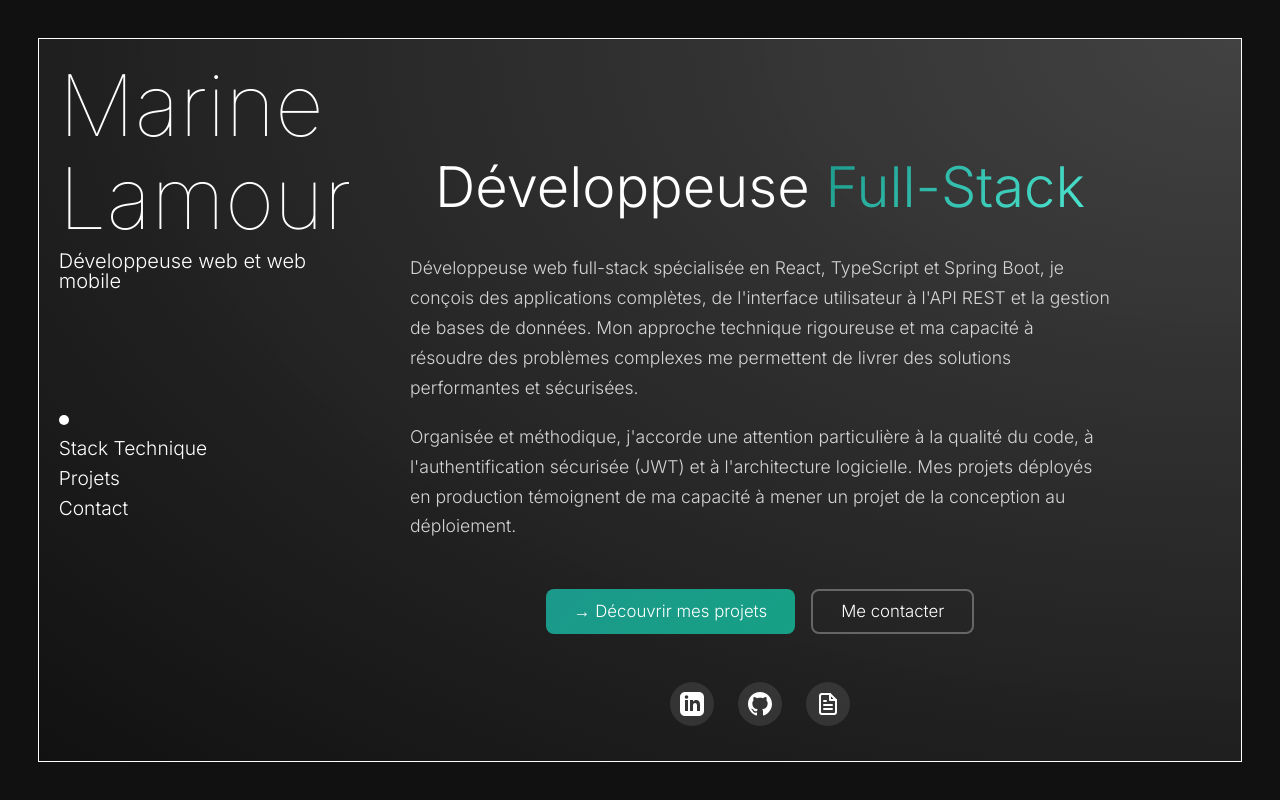
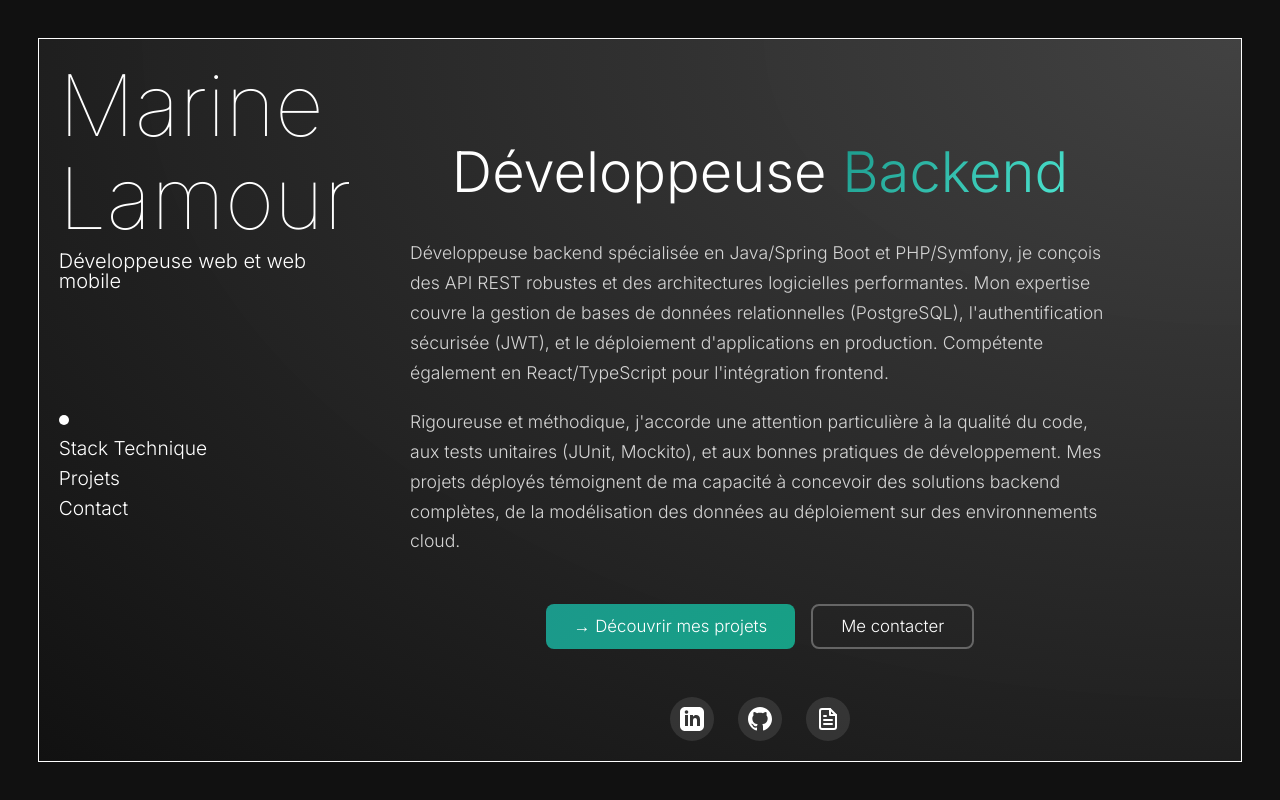
Before and after one commit to LamourMarine/portfolio-marine-lamour, a Vue app: page / in a window 1280 px wide. Built offline with nearby package versions, Linux system fonts and the light colour scheme.

Commit message:
chore: update profile

```diff
--- a/index.html
+++ b/index.html
@@ -16,21 +16,20 @@
     <meta name="viewport" content="width=device-width, initial-scale=1.0" />
 
     <!-- SEO Meta Tags -->
-    <title>Marine Lamour - Développeuse Web Full-Stack | Portfolio</title>
-    <meta
+    <title>Marine Lamour - Développeuse Backend | Portfolio</title>    <meta
       name="description"
       content="Développeuse web en reconversion, spécialisée en React, Vue.js, TypeScript, Symfony. En recherche d'alternance CDA pour septembre 2025 dans les Hauts-de-France."
     />
     <meta
-      name="keywords"
-      content="développeuse web, React, Vue.js, Symfony, TypeScript, portfolio, alternance développeur, Hauts-de-France, Boulogne-sur-Mer"
+      name="description"
+      content="Développeuse backend spécialisée en Java/Spring Boot et PHP/Symfony. Conception d'API REST, architecture logicielle et bases de données."
     />
     <meta name="author" content="Marine Lamour" />
 
     <!-- Open Graph -->
     <meta
       property="og:title"
-      content="Marine Lamour - Développeuse Web Full-Stack"
+      content="Marine Lamour - Développeuse Backend"
     />
     <meta
       property="og:description"
@@ -48,7 +47,7 @@
     <meta name="twitter:title" content="Marine Lamour - Développeuse Web" />
     <meta
       name="twitter:description"
-      content="Portfolio de développeuse web full-stack"
+      content="Portfolio de développeuse backend - Java/Spring Boot & PHP/Symfony"
     />
     <meta
       name="twitter:image"
--- a/src/components/Home.vue
+++ b/src/components/Home.vue
@@ -3,23 +3,23 @@
     <div class="home-center">
       <h1 class="home-headline">
         Développeuse
-        <span class="gradient-text">Full-Stack</span>
+        <span class="gradient-text">Backend</span>
       </h1>
 
         <div class="home-intro">
           <p>
-          Développeuse web full-stack spécialisée en React, TypeScript et Spring Boot, je
-          conçois des applications complètes, de l'interface utilisateur à l'API REST et la
-          gestion de bases de données. Mon approche technique rigoureuse et ma capacité à
-          résoudre des problèmes complexes me permettent de livrer des solutions
-          performantes et sécurisées.
+            Développeuse backend spécialisée en Java/Spring Boot et PHP/Symfony, je
+            conçois des API REST robustes et des architectures logicielles performantes.
+            Mon expertise couvre la gestion de bases de données relationnelles (PostgreSQL),
+            l'authentification sécurisée (JWT), et le déploiement d'applications en production.
+            Compétente également en React/TypeScript pour l'intégration frontend.
           </p>
 
           <p>
-          Organisée et méthodique, j'accorde une attention particulière à la qualité du
-          code, à l'authentification sécurisée (JWT) et à l'architecture logicielle. Mes
-          projets déployés en production témoignent de ma capacité à mener un projet de la
-          conception au déploiement.
+            Rigoureuse et méthodique, j'accorde une attention particulière à la qualité du
+            code, aux tests unitaires (JUnit, Mockito), et aux bonnes pratiques de développement.
+            Mes projets déployés témoignent de ma capacité à concevoir des solutions backend
+            complètes, de la modélisation des données au déploiement sur des environnements cloud.
           </p>
         </div>
 
```
Lines whose indentation alone changed are shown as unchanged.
